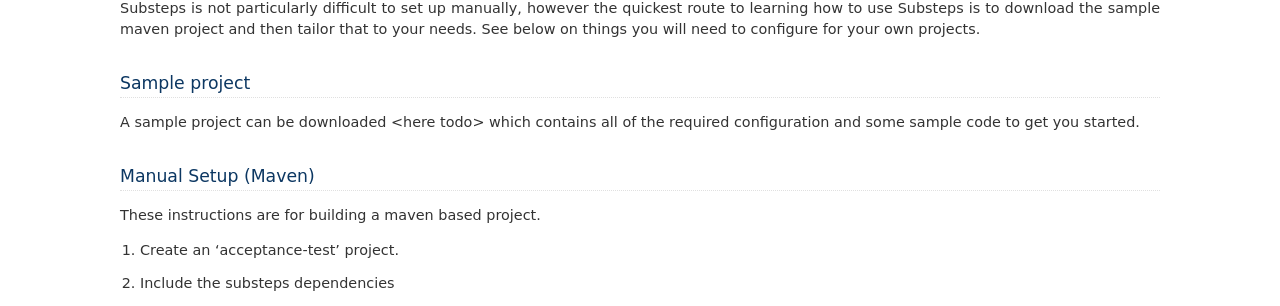
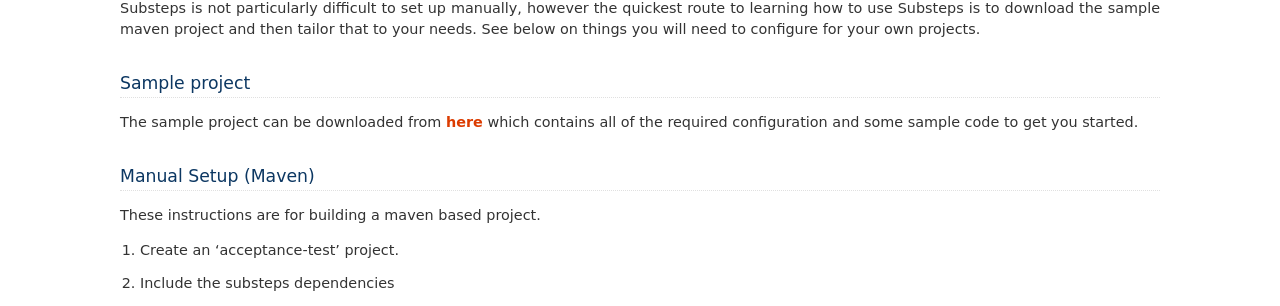
Before and after one commit to G2G3Digital/substeps, a Sphinx documentation site: the page built from docs/getting_started.rst, in a window 1280 px wide and 900 px high. Shown: the part 181-487 px from the top of the window. Built offline with Sphinx 7.4.7, drawn with Linux system fonts in a browser that asks for light colours.

Commit message:
more doc updates

```diff
--- a/docs/getting_started.rst
+++ b/docs/getting_started.rst
@@ -5,7 +5,7 @@
 
 Sample project
 --------------
-A sample project can be downloaded <here todo> which contains all of the required configuration and some sample code to get you started.
+The sample project can be downloaded from `here <#>`_ which contains all of the required configuration and some sample code to get you started.
 
 
 Manual Setup (Maven)
```
